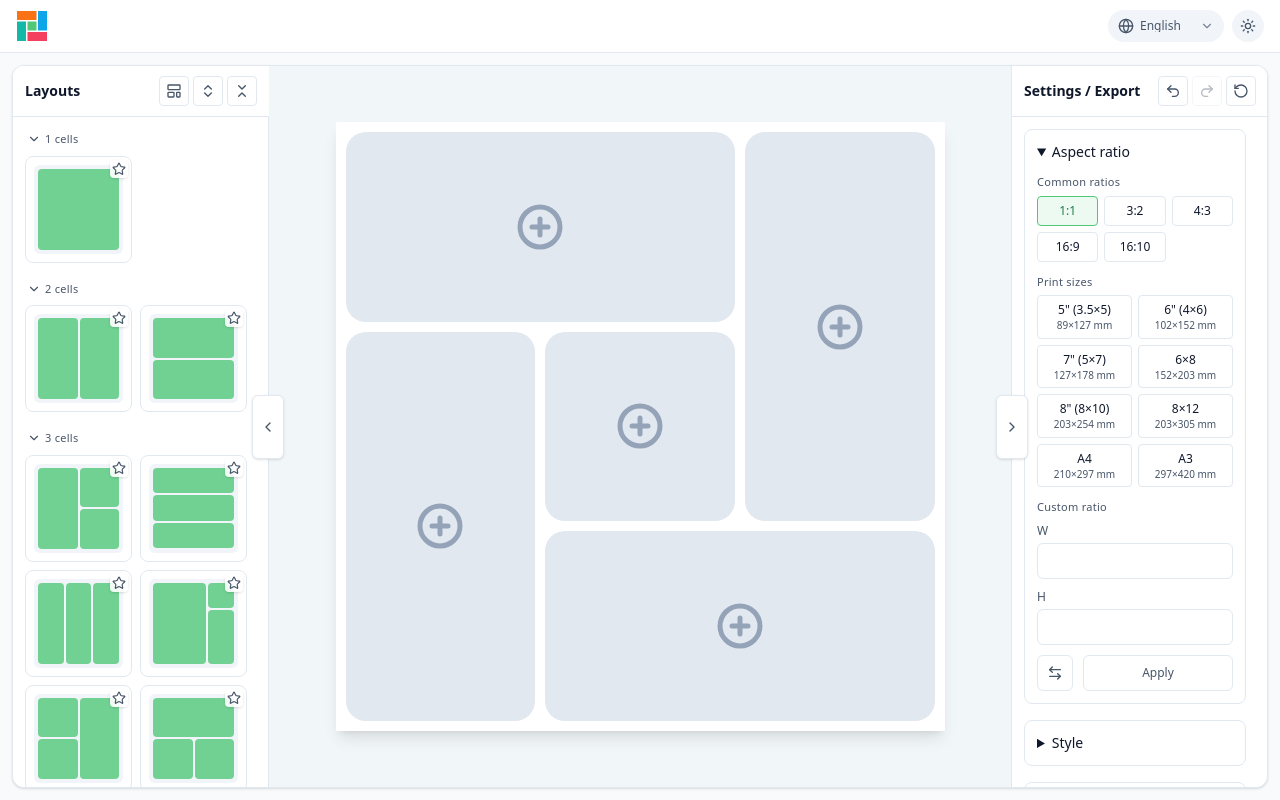
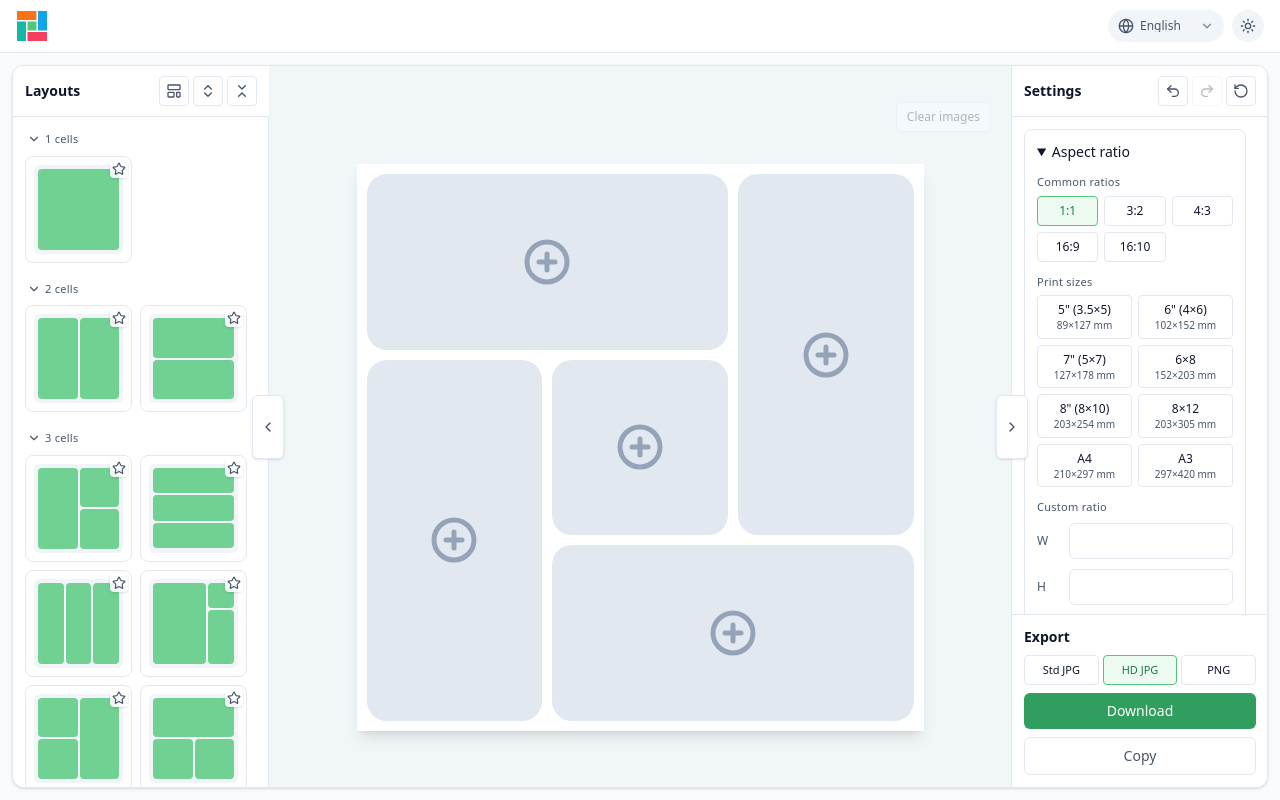
Before and after one commit to fearless9653/fusion, a Vue app: page / in a window 1280 px wide. Built offline with nearby package versions, Linux system fonts and the light colour scheme.

Commit message:
perf(ui): workbench UX polish

```diff
--- a/src/features/canvas/collageStore.ts
+++ b/src/features/canvas/collageStore.ts
@@ -172,6 +172,16 @@ export const useCollageStore = defineStore('collage', () => {
     assignImage(cellIndex, null)
   }
 
+  /** Clear image assignments on every cell; layout / aspect / style / watermark unchanged. */
+  function clearAllCellImages(): void {
+    if (!session.value.cellImages.some((c) => c.imageId !== null)) return
+    patchPresent((draft) => {
+      for (const cell of draft.cellImages) {
+        cell.imageId = null
+      }
+    })
+  }
+
   function swapCells(a: number, b: number): void {
     patchPresent((draft) => {
       if (a < 0 || b < 0 || a >= draft.cellImages.length || b >= draft.cellImages.length) {
@@ -309,6 +319,7 @@ export const useCollageStore = defineStore('collage', () => {
     setDownloadQuality,
     assignImage,
     clearCellImage,
+    clearAllCellImages,
     swapCells,
     panCell,
     setCellScale,
--- a/src/features/canvas/components/CellChrome.vue
+++ b/src/features/canvas/components/CellChrome.vue
@@ -1,6 +1,6 @@
 <script setup lang="ts">
 import { useI18n } from 'vue-i18n'
-import { Hand, ImagePlus, RotateCcw, Trash, ZoomIn, ZoomOut } from '@lucide/vue'
+import { Hand, ImagePlus, Trash, ZoomIn, ZoomOut } from '@lucide/vue'
 
 defineProps<{
   selected: boolean
@@ -21,7 +21,7 @@ const { t } = useI18n()
 </script>
 
 <template>
-  <!-- Cell chrome: row1 pan/replace/remove; row2 zoom out/in/reset -->
+  <!-- Cell chrome: row1 pan/replace/remove; row2 zoom out | percent | zoom in -->
   <div
     class="absolute top-1 right-1 left-1 z-20 flex flex-col items-center gap-0.5 opacity-0 transition-opacity group-hover:opacity-100"
     :class="selected ? '!opacity-100' : ''"
@@ -31,8 +31,12 @@ const { t } = useI18n()
     <div class="flex gap-0.5">
       <button
         type="button"
-        class="rounded bg-black/60 p-1.5 text-white hover:bg-black/80"
-        :class="panMode ? 'ring-1 ring-brand/50' : ''"
+        class="rounded p-1.5 text-white transition"
+        :class="
+          panMode
+            ? 'bg-brand-solid ring-2 ring-brand ring-offset-1 ring-offset-black/40 hover:bg-brand-solid-hover'
+            : 'bg-black/60 hover:bg-black/80'
+        "
         :title="t('collage.cellPanToggle')"
         :aria-label="t('collage.cellPanToggle')"
         :aria-pressed="panMode"
@@ -59,7 +63,7 @@ const { t } = useI18n()
         <Trash class="h-4 w-4" aria-hidden="true" />
       </button>
     </div>
-    <div class="flex gap-0.5">
+    <div class="flex items-center gap-0.5">
       <button
         type="button"
         class="rounded bg-black/60 p-1.5 text-white hover:bg-black/80"
@@ -71,6 +75,15 @@ const { t } = useI18n()
       </button>
       <button
         type="button"
+        class="min-w-[2.75rem] rounded bg-black/60 px-1.5 py-1 text-center text-[11px] font-semibold tabular-nums text-white hover:bg-black/80"
+        :title="t('collage.cellZoomReset')"
+        :aria-label="`${t('collage.cellZoomReset')} ${scalePercent}%`"
+        @click="$emit('zoomReset', $event)"
+      >
+        {{ scalePercent }}%
+      </button>
+      <button
+        type="button"
         class="rounded bg-black/60 p-1.5 text-white hover:bg-black/80"
         :title="t('collage.cellZoomIn')"
         :aria-label="t('collage.cellZoomIn')"
@@ -78,15 +91,6 @@ const { t } = useI18n()
       >
         <ZoomIn class="h-4 w-4" aria-hidden="true" />
       </button>
-      <button
-        type="button"
-        class="rounded bg-black/60 p-1.5 text-white hover:bg-black/80"
-        :title="`${t('collage.cellZoomReset')} (${scalePercent}%)`"
-        :aria-label="`${t('collage.cellZoomReset')} ${scalePercent}%`"
-        @click="$emit('zoomReset', $event)"
-      >
-        <RotateCcw class="h-4 w-4" aria-hidden="true" />
-      </button>
     </div>
   </div>
 </template>
--- a/src/features/canvas/components/CollageCanvas.vue
+++ b/src/features/canvas/components/CollageCanvas.vue
@@ -24,6 +24,7 @@ import {
   normalizeFractions,
   redistributeAdjacent,
 } from '@/shared/lib'
+import { showToast } from '@/shared/ui'
 
 const NUDGE = 2
 const GUTTER_HIT = 8
@@ -49,6 +50,14 @@ const liveColFractions = ref<number[] | null>(null)
 
 /** Ephemeral UI: pan vs swap/default drag (not in undo history). */
 const panMode = ref(false)
+
+const hasAnyCellImage = computed(() => collage.cellImages.some((c) => c.imageId !== null))
+
+function clearAllImages(): void {
+  if (!hasAnyCellImage.value) return
+  collage.clearAllCellImages()
+  showToast(t('collage.clearAllImagesDone'), 'info')
+}
 
 const dragSwap = ref<{ from: number } | null>(null)
 const panDrag = ref<{
@@ -371,7 +380,8 @@ function onPointerMove(event: PointerEvent): void {
   // Invert delta: object-position % moves opposite to content — drag should follow finger
   livePan[panDrag.value.index] = {
     x: clamp(panDrag.value.originX - dx * 0.15, 0, 100),
-    y: clamp(panDrag.value.originY - dy * 0.15, 0, 100),
+    // Vertical factor slightly higher so up/down feels at least as responsive as left/right
+    y: clamp(panDrag.value.originY - dy * 0.22, 0, 100),
   }
 }
 
@@ -524,6 +534,18 @@ onUnmounted(() => {
       class="hidden"
       @change="onCellFilesSelected"
     />
+    <div class="flex shrink-0 items-center justify-end gap-2 px-2 pt-1">
+      <button
+        type="button"
+        class="rounded-md border border-border bg-surface px-2.5 py-1.5 text-xs font-medium text-ink-muted hover:bg-rose-500/10 hover:text-rose-600 disabled:opacity-40"
+        :disabled="!hasAnyCellImage"
+        :title="t('collage.clearAllImages')"
+        :aria-label="t('collage.clearAllImages')"
+        @click="clearAllImages"
+      >
+        {{ t('collage.clearAllImages') }}
+      </button>
+    </div>
     <div
       ref="stageEl"
       class="flex min-h-0 flex-1 items-center justify-center overflow-hidden px-2 py-6"
--- a/src/features/canvas/components/StylePanel.vue
+++ b/src/features/canvas/components/StylePanel.vue
@@ -153,10 +153,16 @@ function swapAspect(): void {
     return
   }
 
-  // custom: swap applied ratio + sync both inputs; empty draft → no-op
-  if (!isValidPositiveAspect(customW.value) || !isValidPositiveAspect(customH.value)) return
+  // custom: swap draft inputs when present; otherwise flip applied store ratio
+  if (isValidPositiveAspect(customW.value) && isValidPositiveAspect(customH.value)) {
     const w = customW.value
     const h = customH.value
+    customW.value = h
+    customH.value = w
+    collage.setAspectRatio(h, w, null, 'custom')
+    return
+  }
+  const { width: w, height: h } = style.value.aspectRatio
   customW.value = h
   customH.value = w
   collage.setAspectRatio(h, w, null, 'custom')
@@ -339,37 +345,27 @@ async function onCopy(): Promise<void> {
             {{ t('collage.aspectCustom') }}
           </div>
           <div class="space-y-2.5">
-            <label class="flex flex-col gap-1 text-xs text-ink-muted">
-              {{ t('collage.width') }}
+            <label class="flex items-center gap-2 text-xs text-ink-muted">
+              <span class="w-6 shrink-0">{{ t('collage.width') }}</span>
               <input
                 v-model.number="customW"
                 type="number"
                 min="1"
-                class="box-border h-9 w-full rounded-md border border-border bg-surface px-2 text-sm leading-none text-ink"
+                class="box-border h-9 min-w-0 flex-1 rounded-md border border-border bg-surface px-2 text-sm leading-none text-ink"
               />
             </label>
-            <label class="flex flex-col gap-1 text-xs text-ink-muted">
-              {{ t('collage.height') }}
+            <label class="flex items-center gap-2 text-xs text-ink-muted">
+              <span class="w-6 shrink-0">{{ t('collage.height') }}</span>
               <input
                 v-model.number="customH"
                 type="number"
                 min="1"
-                class="box-border h-9 w-full rounded-md border border-border bg-surface px-2 text-sm leading-none text-ink"
+                class="box-border h-9 min-w-0 flex-1 rounded-md border border-border bg-surface px-2 text-sm leading-none text-ink"
               />
             </label>
-            <div class="flex items-stretch gap-2.5">
             <button
               type="button"
-                class="inline-flex h-9 w-9 shrink-0 items-center justify-center rounded-md border border-border bg-surface text-ink-muted hover:bg-brand/10 hover:text-brand-fg"
-                :title="t('collage.aspectSwap')"
-                :aria-label="t('collage.aspectSwap')"
-                @click="swapAspect"
-              >
-                <ArrowLeftRight class="h-4 w-4" aria-hidden="true" />
-              </button>
-              <button
-                type="button"
-                class="inline-flex h-9 min-w-0 flex-1 items-center justify-center rounded-md border px-3 text-xs font-medium"
+              class="inline-flex h-9 w-full items-center justify-center rounded-md border px-3 text-xs font-medium"
               :class="
                 style.aspectSource === 'custom'
                   ? 'border-brand bg-brand/10 text-brand-fg'
@@ -382,6 +378,17 @@ async function onCopy(): Promise<void> {
             </button>
           </div>
         </div>
+        <div class="border-t border-border pt-3">
+          <button
+            type="button"
+            class="inline-flex w-full items-center justify-center gap-2 rounded-md bg-brand-solid px-3 py-2 text-sm font-medium text-white hover:bg-brand-solid-hover"
+            :title="t('collage.aspectSwap')"
+            :aria-label="t('collage.aspectSwap')"
+            @click="swapAspect"
+          >
+            <ArrowLeftRight class="h-4 w-4" aria-hidden="true" />
+            <span>{{ t('collage.aspectSwap') }}</span>
+          </button>
         </div>
       </PanelSection>
 
@@ -629,8 +636,14 @@ async function onCopy(): Promise<void> {
           </div>
         </div>
       </PanelSection>
+    </div>
 
-      <PanelSection :title="t('collage.export')">
+    <footer
+      class="shrink-0 border-t border-border bg-surface px-3 py-3"
+      :aria-label="t('collage.export')"
+    >
+      <div class="mb-2 text-sm font-semibold text-ink">{{ t('collage.export') }}</div>
+      <div class="space-y-2">
         <div class="grid grid-cols-3 gap-1">
           <button
             v-for="opt in qualityOptions"
@@ -663,7 +676,7 @@ async function onCopy(): Promise<void> {
         >
           {{ t('collage.copyClipboard') }}
         </button>
-      </PanelSection>
       </div>
+    </footer>
   </section>
 </template>
--- a/src/features/export/renderCollage.ts
+++ b/src/features/export/renderCollage.ts
@@ -284,8 +284,13 @@ export async function copyBlobToClipboard(blob: Blob): Promise<boolean> {
 }
 
 export function exportFilename(extension: 'jpg' | 'png'): string {
-  const stamp = new Date().toISOString().replace(/[:.]/g, '-').slice(0, 19)
-  return `collage-${stamp}.${extension}`
+  const now = new Date()
+  const pad = (n: number): string => String(n).padStart(2, '0')
+  const stamp =
+    `${now.getFullYear()}${pad(now.getMonth() + 1)}${pad(now.getDate())}` +
+    `${pad(now.getHours())}${pad(now.getMinutes())}${pad(now.getSeconds())}`
+  const unique = crypto.randomUUID().slice(0, 8)
+  return `fusion-${stamp}-${unique}.${extension}`
 }
 
 /** JPEG quality for toBlob based on downloadQuality. */
--- a/src/locales/en.json
+++ b/src/locales/en.json
@@ -21,13 +21,14 @@
     "expandLeft": "Expand left panel",
     "collapseRight": "Collapse right panel",
     "expandRight": "Expand right panel",
-    "cellPan": "Pan",
     "cellPanToggle": "Toggle pan mode (or hold Alt)",
     "cellZoomIn": "Zoom in",
     "cellZoomOut": "Zoom out",
     "cellZoomReset": "Reset zoom",
     "pickLayout": "Pick a layout on the left",
-    "settings": "Settings / Export",
+    "settings": "Settings",
+    "clearAllImages": "Clear images",
+    "clearAllImagesDone": "All cell images cleared",
     "undo": "Undo",
     "redo": "Redo",
     "resetStyles": "Reset styles",
@@ -99,7 +100,7 @@
     "layoutGroup": "{n} cells",
     "emptyCellAdd": "Add image",
     "aspectCustom": "Custom ratio",
-    "aspectSwap": "Swap width and height",
+    "aspectSwap": "Swap frame",
     "expandAllGroups": "Expand all layout groups",
     "collapseAllGroups": "Collapse all layout groups",
     "favorites": "Favorites",
--- a/src/locales/zh-CN.json
+++ b/src/locales/zh-CN.json
@@ -21,13 +21,14 @@
     "expandLeft": "展开左侧栏",
     "collapseRight": "收起右侧栏",
     "expandRight": "展开右侧栏",
-    "cellPan": "平移",
     "cellPanToggle": "切换平移模式（或按住 Alt）",
     "cellZoomIn": "放大",
     "cellZoomOut": "缩小",
     "cellZoomReset": "重置缩放",
     "pickLayout": "请先选择左侧布局模板",
-    "settings": "设置&导出",
+    "settings": "设置",
+    "clearAllImages": "清空图片",
+    "clearAllImagesDone": "已清空所有格内图片",
     "undo": "撤销",
     "redo": "重做",
     "resetStyles": "重置样式",
@@ -99,7 +100,7 @@
     "layoutGroup": "{n} 图",
     "emptyCellAdd": "添加图片",
     "aspectCustom": "自定义比例",
-    "aspectSwap": "交换宽高",
+    "aspectSwap": "交换画幅",
     "expandAllGroups": "展开全部分组",
     "collapseAllGroups": "收起全部分组",
     "favorites": "收藏",
```
Also changed, not shown: 2 other files (tests, documents, lock files or other folders). Lines whose indentation alone changed are shown as unchanged.
